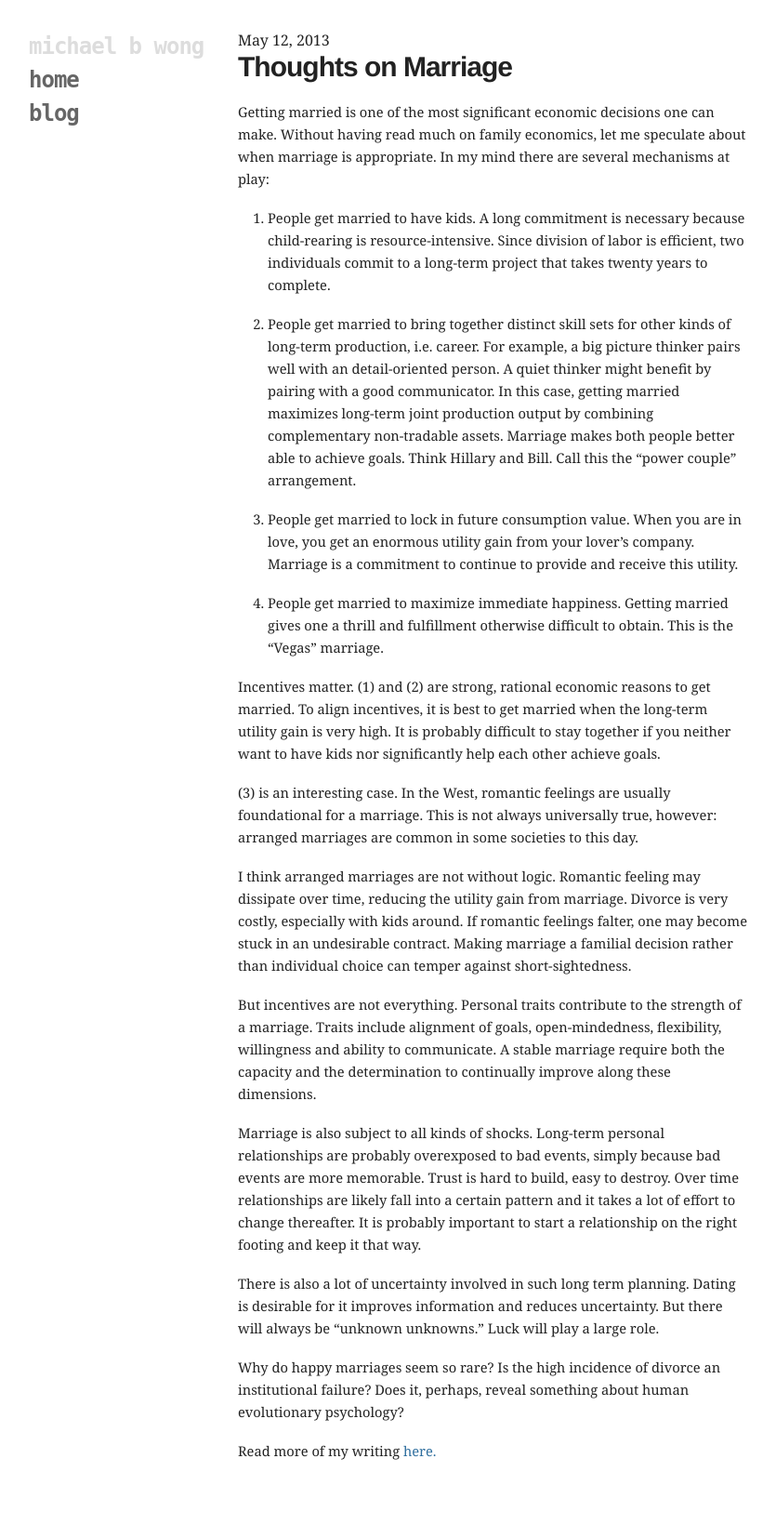
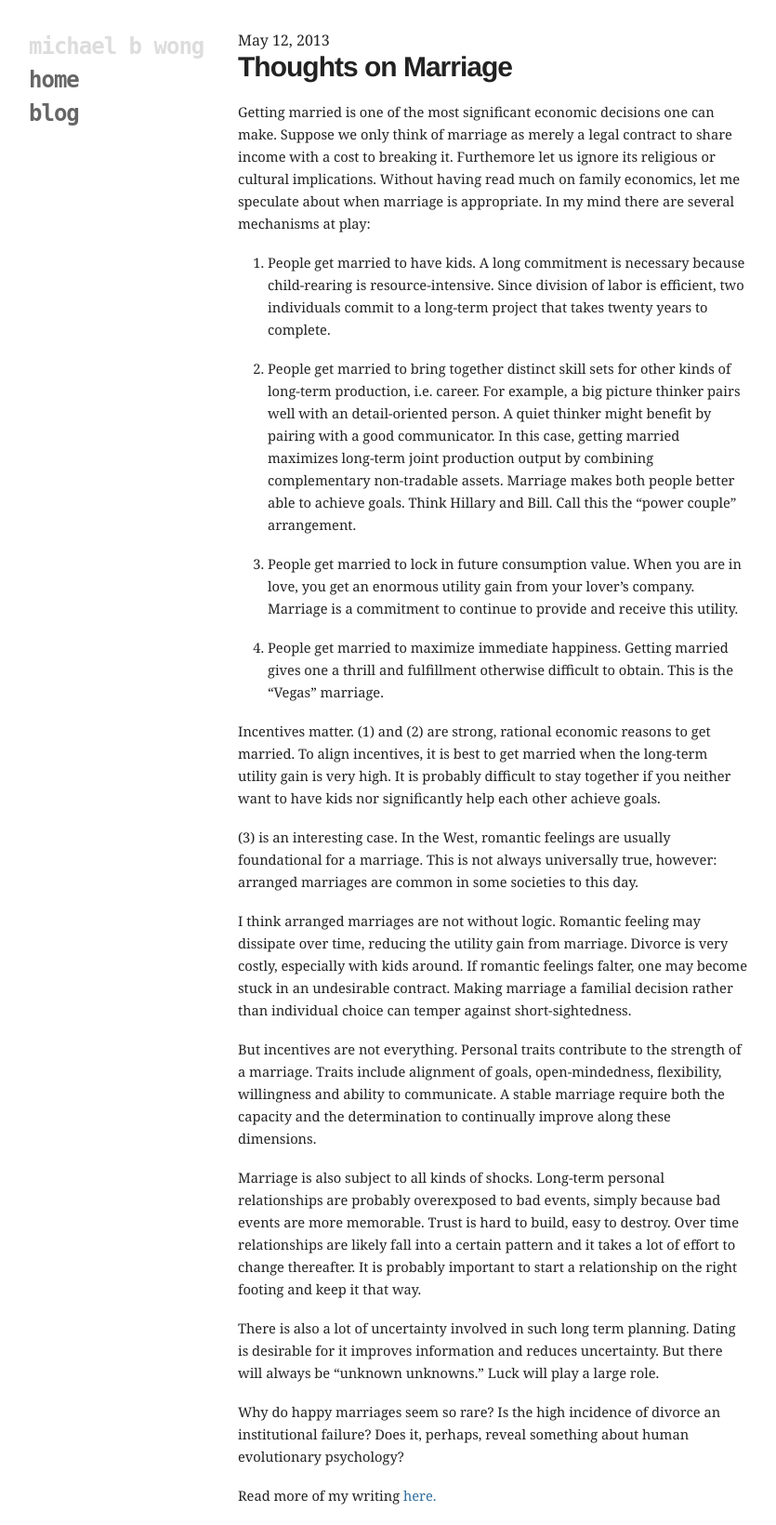
Before and after one commit to mbwong/mbwong.github.com, a Jekyll site: the page built from _posts/2013-05-12-thoughts-on-marriage.md, in a window 1280 px wide. Shown: the whole page at 93% size, without its empty margins (94-929 px from the left). Built offline with Jekyll 4.4.1, drawn with Linux system fonts in a browser that asks for light colours; before the commit the page ends 1592 px from its top, so only the background shows below that.

Commit message:
Update 2013-05-12-thoughts-on-marriage.md

```diff
--- a/_posts/2013-05-12-thoughts-on-marriage.md
+++ b/_posts/2013-05-12-thoughts-on-marriage.md
@@ -6,7 +6,7 @@ layout: post
 
 # Thoughts on Marriage
 
-Getting married is one of the most significant economic decisions one can make. Without having read much on family economics, let me speculate about when marriage is appropriate. In my mind there are several mechanisms at play:
+Getting married is one of the most significant economic decisions one can make. Suppose we only think of marriage as merely a legal contract to share income with a cost to breaking it. Furthemore let us ignore its religious or cultural implications. Without having read much on family economics, let me speculate about when marriage is appropriate. In my mind there are several mechanisms at play:
 
 1. People get married to have kids. A long commitment is necessary because child-rearing is resource-intensive. Since division of labor is efficient, two individuals commit to a long-term project that takes twenty years to complete.
 
```
